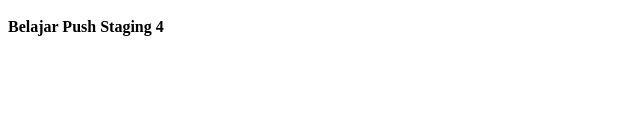
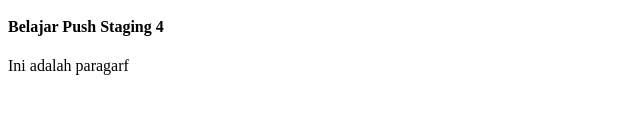
Before and after one commit to Prodensio/belajar-niomic, a plain HTML site: page header.html in a window 1280 px wide. Shown: the part 152-266 px from the top of the page, without its empty margins (0-640 px from the left). Drawn offline with Linux system fonts and the light colour scheme.

Commit message:
add paragaraf

```diff
--- a/header.html
+++ b/header.html
@@ -11,5 +11,6 @@
     <h2>Belajar Push Staging 2</h2>
     <h3>Belajar Push Staging 3</h3>
     <h4>Belajar Push Staging 4</h4>
+    <p>Ini adalah paragarf</p>
 </body>
 </html>
```
